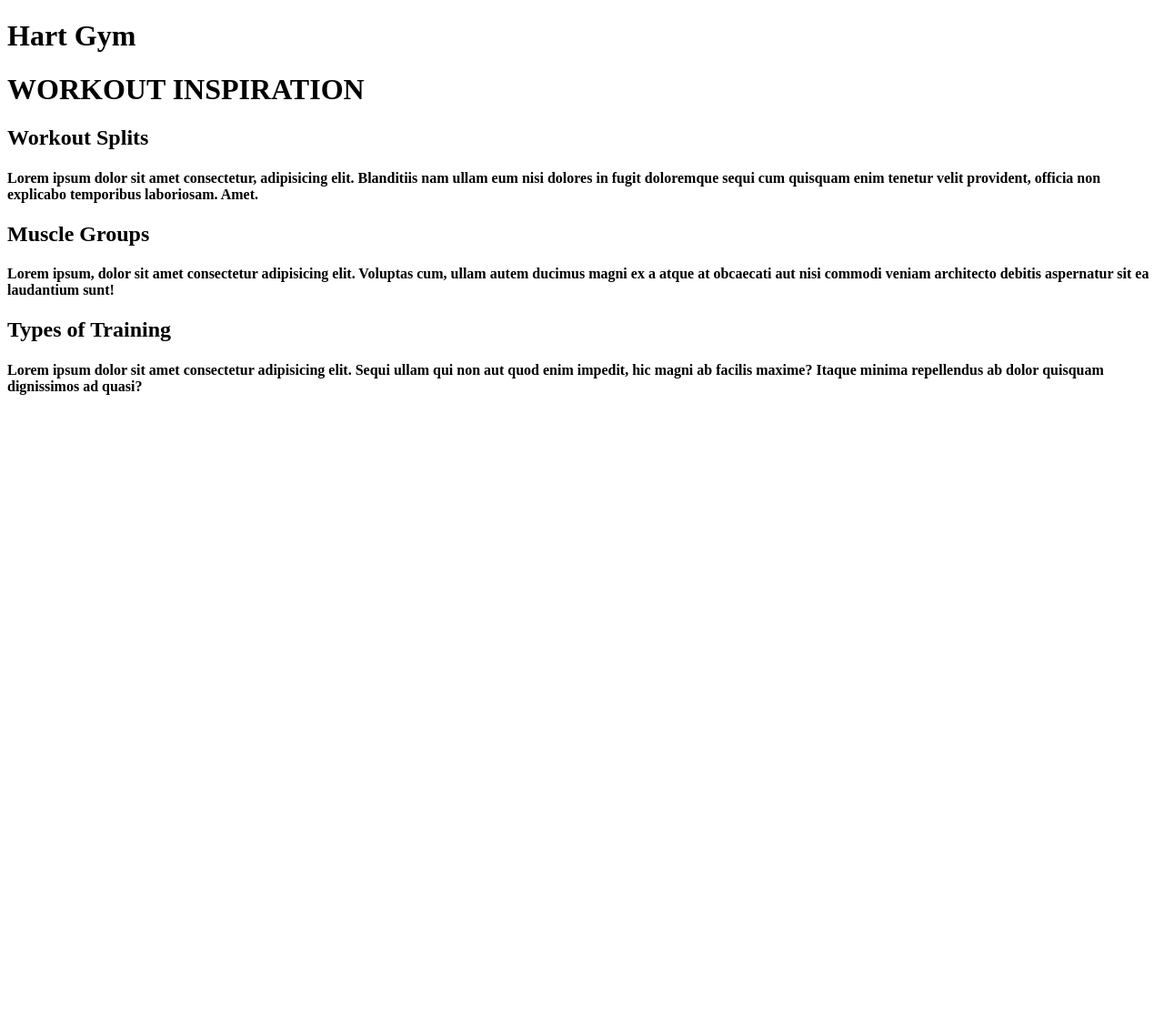
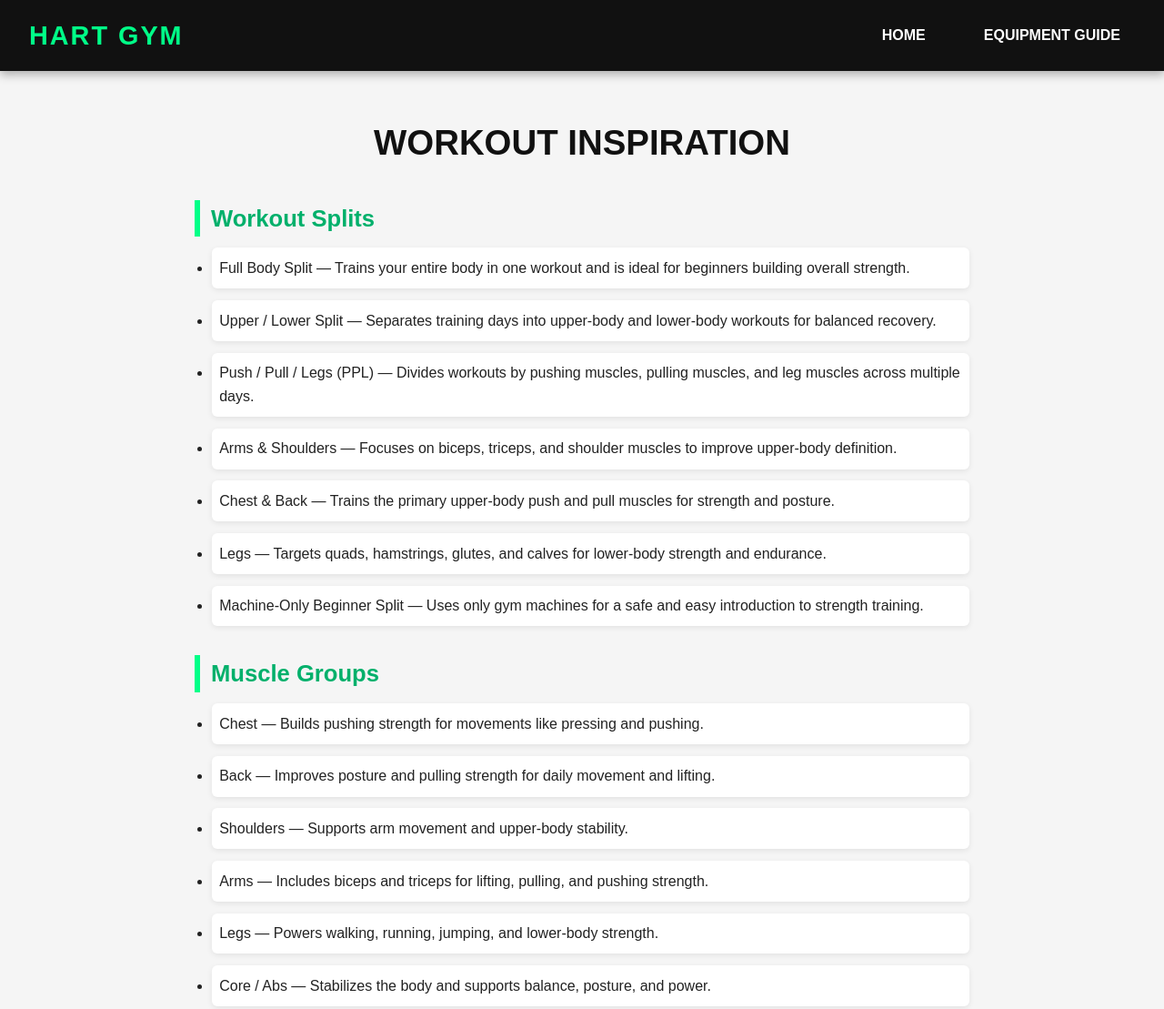
Before and after one commit to carlbryson205/the_hart_gym_com, a plain HTML site: page workout_guide.html in a window 1280 px wide. Shown: the top 1109 px of the page at 91% size. Before the commit the page ends 800 px from the top, so only its background shows below. Drawn offline with Linux system fonts and the light colour scheme.

Commit message:
filled information for each section and created beginning css styling for website

```diff
--- a/styles/workout_guide_style.css
+++ b/styles/workout_guide_style.css
@@ -0,0 +1,94 @@
+/* Global reset */
+* {
+    margin: 0;
+    padding: 0;
+    box-sizing: border-box;
+}
+
+body {
+    font-family: Arial, Helvetica, sans-serif;
+    background-color: #f5f5f5;
+    color: #222;
+    line-height: 1.6;
+    padding-bottom: 3rem;
+}
+
+/* HEADER + NAVBAR */
+header {
+    background: #111;
+    padding: 1rem 2rem;
+    box-shadow: 0 4px 10px rgba(0, 0, 0, 0.3);
+}
+
+nav {
+    display: flex;
+    align-items: center;
+    gap: 2rem;
+}
+
+nav h1 {
+    color: #00ff88;
+    /* Gym pop color */
+    font-size: 1.8rem;
+    letter-spacing: 2px;
+    margin-right: auto;
+    font-weight: 800;
+}
+
+nav a {
+    text-decoration: none;
+    color: #ffffff;
+    font-weight: 600;
+    padding: 0.5rem 1rem;
+    border-radius: 8px;
+    transition: all 0.25s ease;
+}
+
+nav a:hover {
+    background: rgba(255, 255, 255, 0.15);
+    transform: translateY(-2px);
+}
+
+/* MAIN CONTENT LAYOUT */
+main {
+    max-width: 900px;
+    margin: 3rem auto;
+    padding: 0 1.5rem;
+}
+
+/* Section titles */
+main h1 {
+    font-size: 2.4rem;
+    margin-bottom: 1rem;
+    text-align: center;
+    color: #111;
+}
+
+main h2 {
+    margin-top: 2rem;
+    font-size: 1.6rem;
+    color: #00b06b;
+    border-left: 6px solid #00ff88;
+    padding-left: 12px;
+}
+
+/* List styling */
+ul {
+    margin-top: 0.75rem;
+    padding-left: 1.2rem;
+}
+
+ul li {
+    margin-bottom: 0.8rem;
+    padding: 0.6rem 0.5rem;
+    background: #ffffff;
+    border-radius: 6px;
+    box-shadow: 0 2px 6px rgba(0, 0, 0, 0.08);
+}
+
+/* Hover effect on list items */
+ul li:hover {
+    background: #f0fff7;
+    transform: translateX(3px);
+    transition: 0.25s;
+}
--- a/workout_guide.html
+++ b/workout_guide.html
@@ -10,28 +10,93 @@
 
 <body>
     <header>
-        <h1>Hart Gym</h1>
+        <nav>
+            <h1>HART GYM</h1>
+            <a href="">HOME</a>
+            <a href="#">EQUIPMENT GUIDE</a>
+        </nav>
     </header>
     <main>
-        <div>
+        <section class="hero inspiration-hero">
             <h1>WORKOUT INSPIRATION</h1>
-        </div>
-        <div>
+        </section>
+
+        <section class="hero splits-hero">
             <h2>Workout Splits</h2>
-            <h4>Lorem ipsum dolor sit amet consectetur, adipisicing elit. Blanditiis nam ullam eum nisi dolores in fugit
-                doloremque sequi cum quisquam enim tenetur velit provident, officia non explicabo temporibus laboriosam.
-                Amet.</h4>
-        </div>
-        <div>
+            <ul>
+                <li>
+                    Full Body Split — Trains your entire body in one workout and is ideal for beginners building
+                    overall strength.
+                </li>
+                <li>
+                    Upper / Lower Split — Separates training days into upper-body and lower-body workouts for
+                    balanced recovery.
+                </li>
+                <li>
+                    Push / Pull / Legs (PPL) — Divides workouts by pushing muscles, pulling muscles, and leg muscles
+                    across multiple days.
+                </li>
+                <li>
+                    Arms & Shoulders — Focuses on biceps, triceps, and shoulder muscles to improve upper-body
+                    definition.
+                </li>
+                <li>
+                    Chest & Back — Trains the primary upper-body push and pull muscles for strength and posture.
+                </li>
+                <li>
+                    Legs — Targets quads, hamstrings, glutes, and calves for lower-body strength and endurance.
+                </li>
+                <li>
+                    Machine-Only Beginner Split — Uses only gym machines for a safe and easy introduction to
+                    strength training.
+                </li>
+            </ul>
+        </section>
+
+        <section class="hero muscle-hero">
             <h2>Muscle Groups</h2>
-            <h4>Lorem ipsum, dolor sit amet consectetur adipisicing elit. Voluptas cum, ullam autem ducimus magni ex a
-                atque at obcaecati aut nisi commodi veniam architecto debitis aspernatur sit ea laudantium sunt!</h4>
-        </div>
-        <div>
+            <ul>
+                <li>
+                    Chest — Builds pushing strength for movements like pressing and pushing.
+                </li>
+                <li>
+                    Back — Improves posture and pulling strength for daily movement and lifting.
+                </li>
+                <li>
+                    Shoulders — Supports arm movement and upper-body stability.
+                </li>
+                <li>
+                    Arms — Includes biceps and triceps for lifting, pulling, and pushing strength.
+                </li>
+                <li>
+                    Legs — Powers walking, running, jumping, and lower-body strength.
+                </li>
+                <li>
+                    Core / Abs — Stabilizes the body and supports balance, posture, and power.
+                </li>
+            </ul>
+        </section>
+
+        <section class="hero training-hero">
             <h2>Types of Training</h2>
-            <h4>Lorem ipsum dolor sit amet consectetur adipisicing elit. Sequi ullam qui non aut quod enim impedit, hic
-                magni ab facilis maxime? Itaque minima repellendus ab dolor quisquam dignissimos ad quasi?</h4>
-        </div>
+            <ul>
+                <li>
+                    Strength Training — Builds muscle strength using resistance and weight.
+                </li>
+                <li>Cardio Training — Improves heart health and burns calories through continuous movement.
+                </li>
+                <li>Endurance Training — Increases your ability to exercise longer without fatigue.
+                </li>
+                <li>Fat Loss Training — Focuses on calorie burning and body-fat reduction.
+                </li>
+                <li>Muscle Building (Hypertrophy) — Increases muscle size and definition through resistance
+                    training.
+                </li>
+                <li>Functional Training — Improves everyday movement, balance, and coordination.
+                </li>
+            </ul>
+        </section>
+
     </main>
 </body>
 
```
